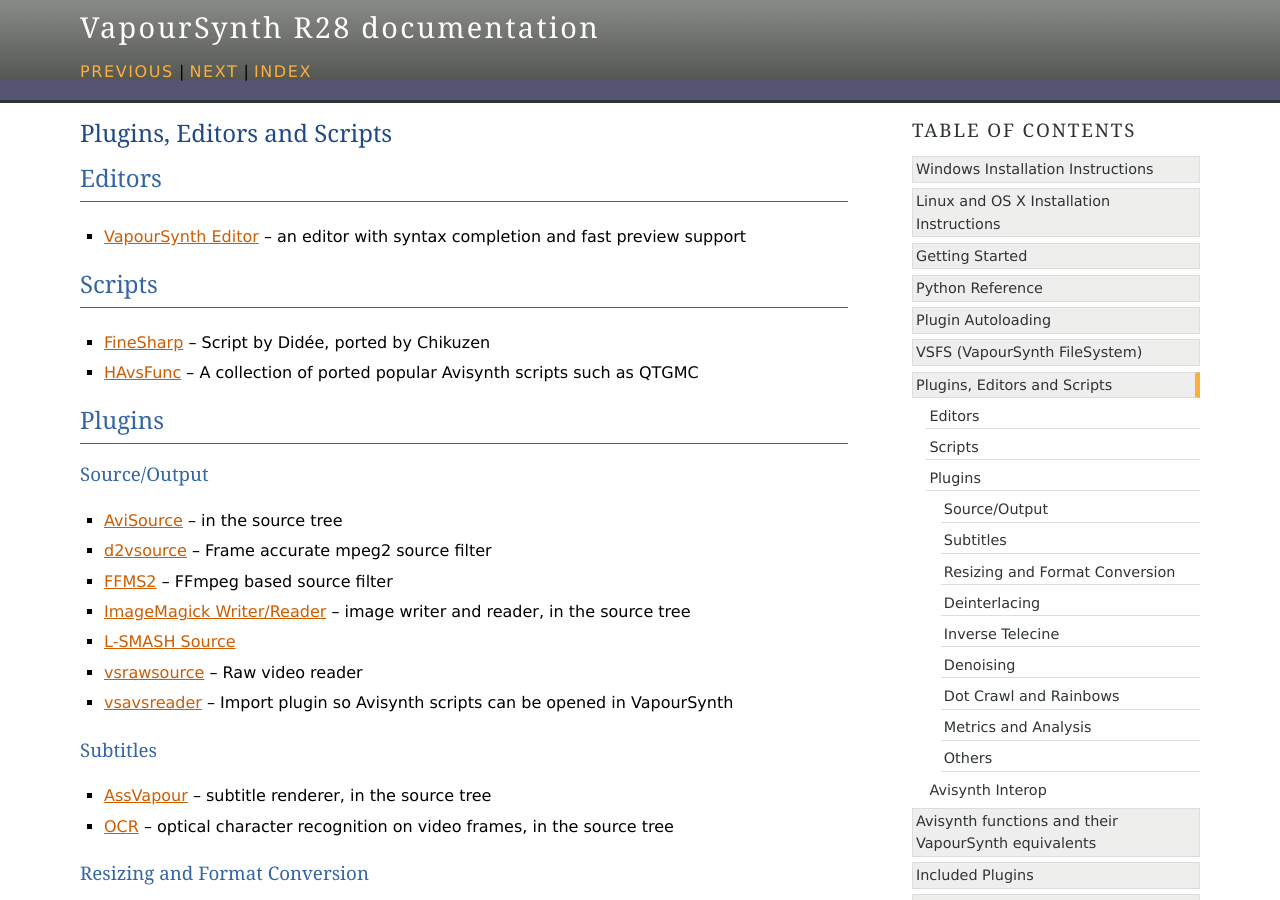
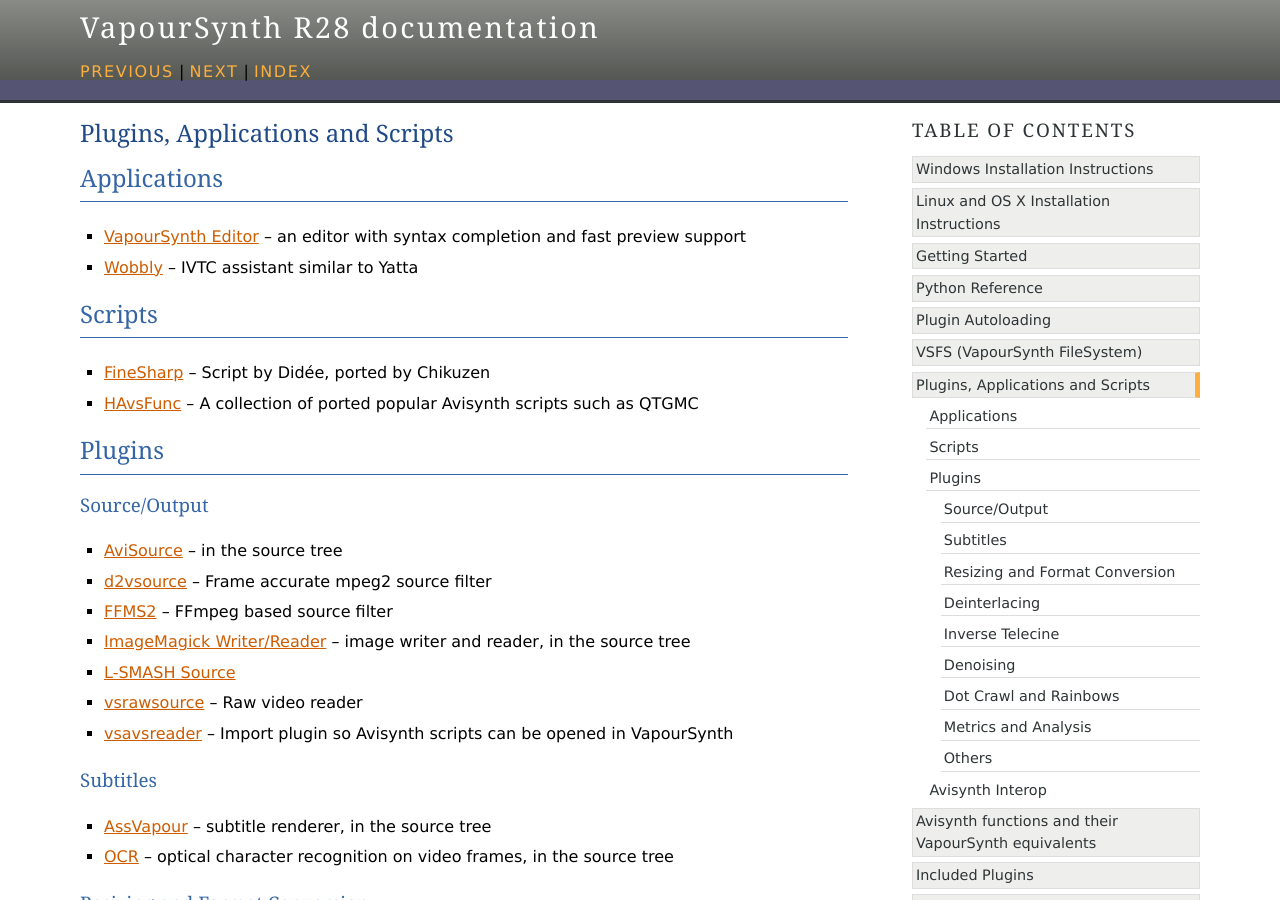
Before and after one commit to vapoursynth/vapoursynth, a Sphinx documentation site: the page built from doc/pluginlist.rst, in a window 1280 px wide and 900 px high. Built offline with Sphinx 7.4.7, drawn with Linux system fonts in a browser that asks for light colours; formulas are drawn with MathJax 3; some of the changed text lies outside the part shown.

Commit message:
doc: add some plugins to the list

```diff
--- a/doc/pluginlist.rst
+++ b/doc/pluginlist.rst
@@ -1,9 +1,10 @@
-Plugins, Editors and Scripts
-============================
+Plugins, Applications and Scripts
+=================================
 
-Editors
-#######
+Applications
+############
 * `VapourSynth Editor <https://bitbucket.org/mystery_keeper/vapoursynth-editor>`_ -- an editor with syntax completion and fast preview support
+* `Wobbly <http://forum.doom9.org/showthread.php?t=172496>`_ -- IVTC assistant similar to Yatta
 
 Scripts
 #######
```
Also changed, not shown: other parts of doc/pluginlist.rst (+4 -0 lines).
